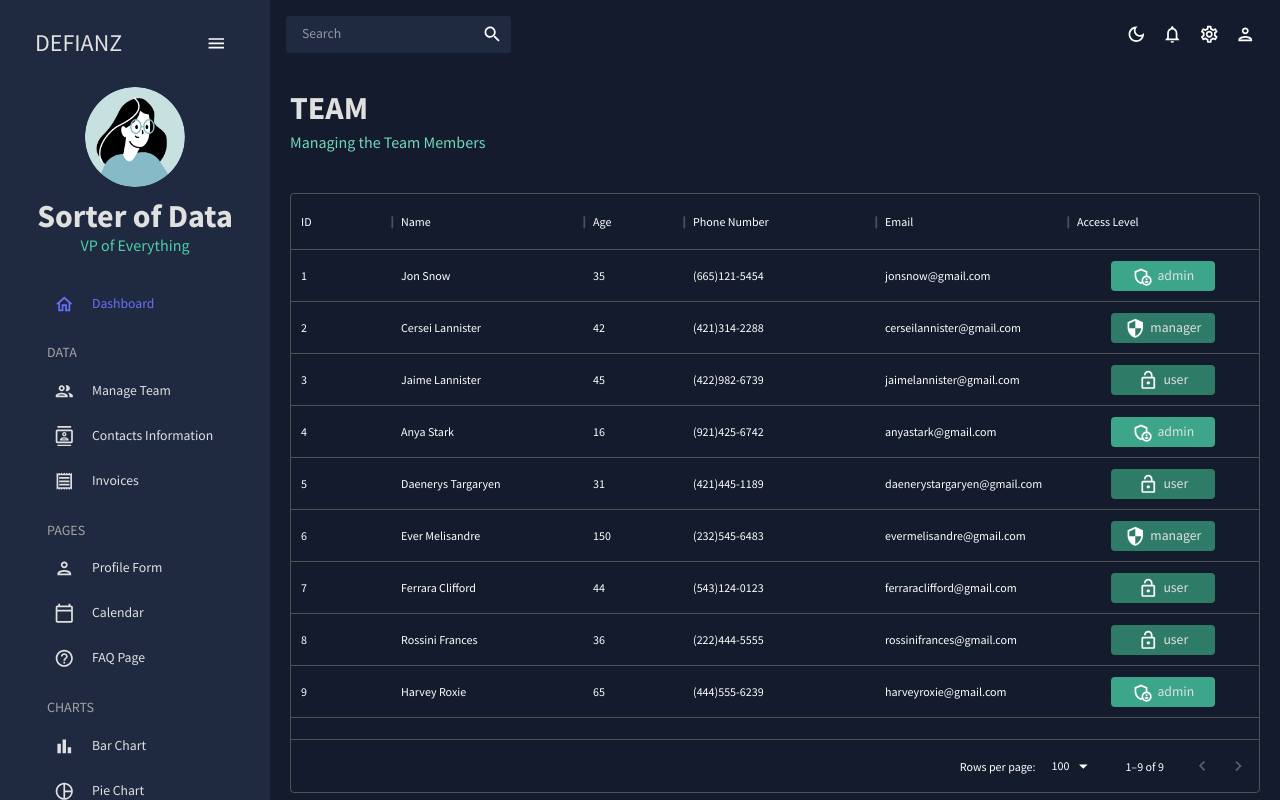
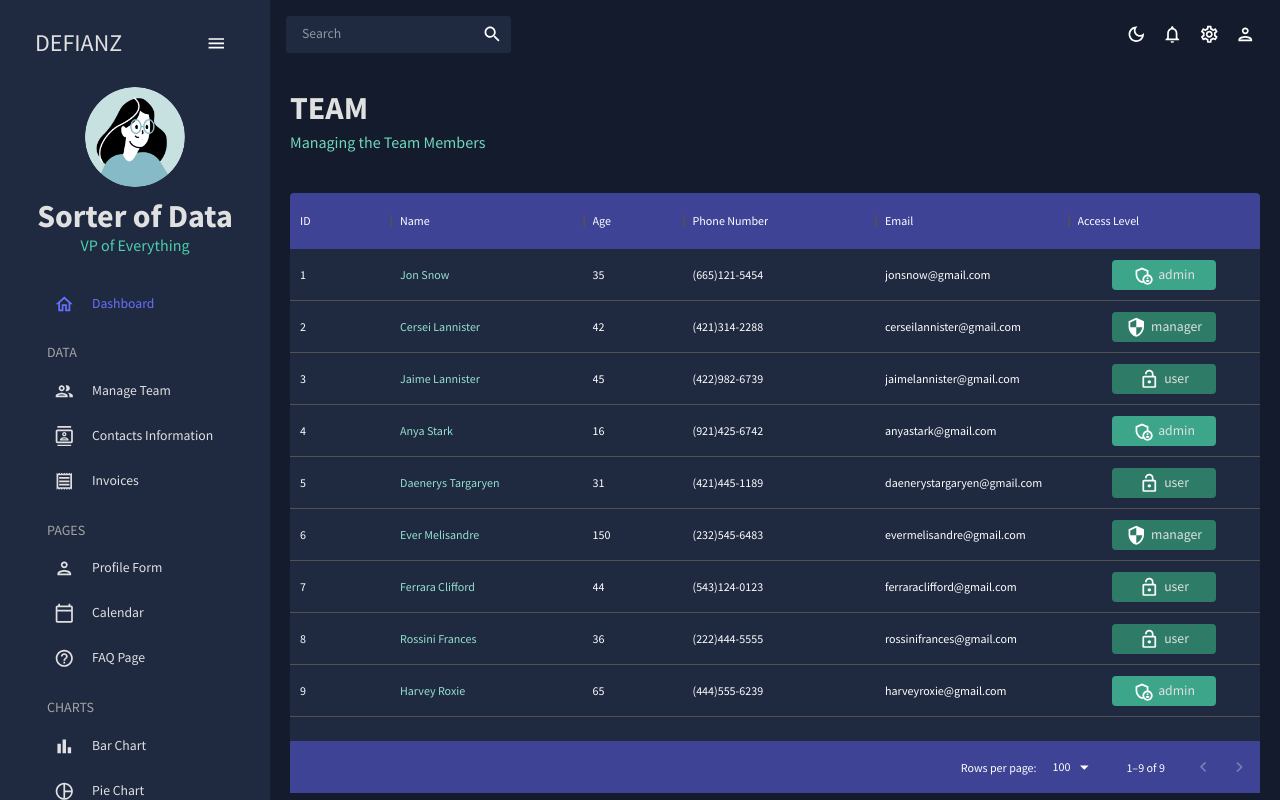
Before and after one commit to DrSLMac/defianz_admin_webbased_ui, a React (Create React App) app: page /team in a window 1280 px wide. Built offline with nearby package versions, Linux system fonts and the light colour scheme.

Commit message:
styled team page grid

```diff
--- a/src/scenes/team/index.jsx
+++ b/src/scenes/team/index.jsx
@@ -6,6 +6,7 @@
 import LockOpenOutlinedIcon from "@mui/icons-material/LockOpenOutlined";
 import SecurityOutlinedIcon from "@mui/icons-material/SecurityOutlined";
 import Header from "../../components/Header";
+import { ColorLensSharp } from "@mui/icons-material";
 
 const Team = () => {
     const theme = useTheme();
@@ -72,7 +73,30 @@
         <Box m="20px">
             <Header title="TEAM" subtitle="Managing the Team Members" />
             <Box
-                m="40px 0 0 0" height="75vh"
+                m="40px 0 0 0"
+                height="75vh"
+                sx={{
+                    "& .MuiDataGrid-root": {
+                        border: "none"
+                    },
+                    "& .MuiDataGrid-cell": {
+                        borderBottom: "none"
+                    },
+                    "& .name-column--cell": {
+                        color: colors.greenAccent[300]
+                    },
+                    "& .MuiDataGrid-columnHeaders": {
+                        backgroundColor: colors.blueAccent[700],
+                        borderBottom: "none"
+                    },
+                    "& .MuiDataGrid-virtualScroller": {
+                        backgroundColor: colors.primary[400]
+                    },
+                    "& .MuiDataGrid-footerContainer": {
+                        borderTop: "none",
+                        backgroundColor: colors.blueAccent[700]
+                    },
+                }}
             >
                 <DataGrid
                     rows={mockDataTeam}
```
